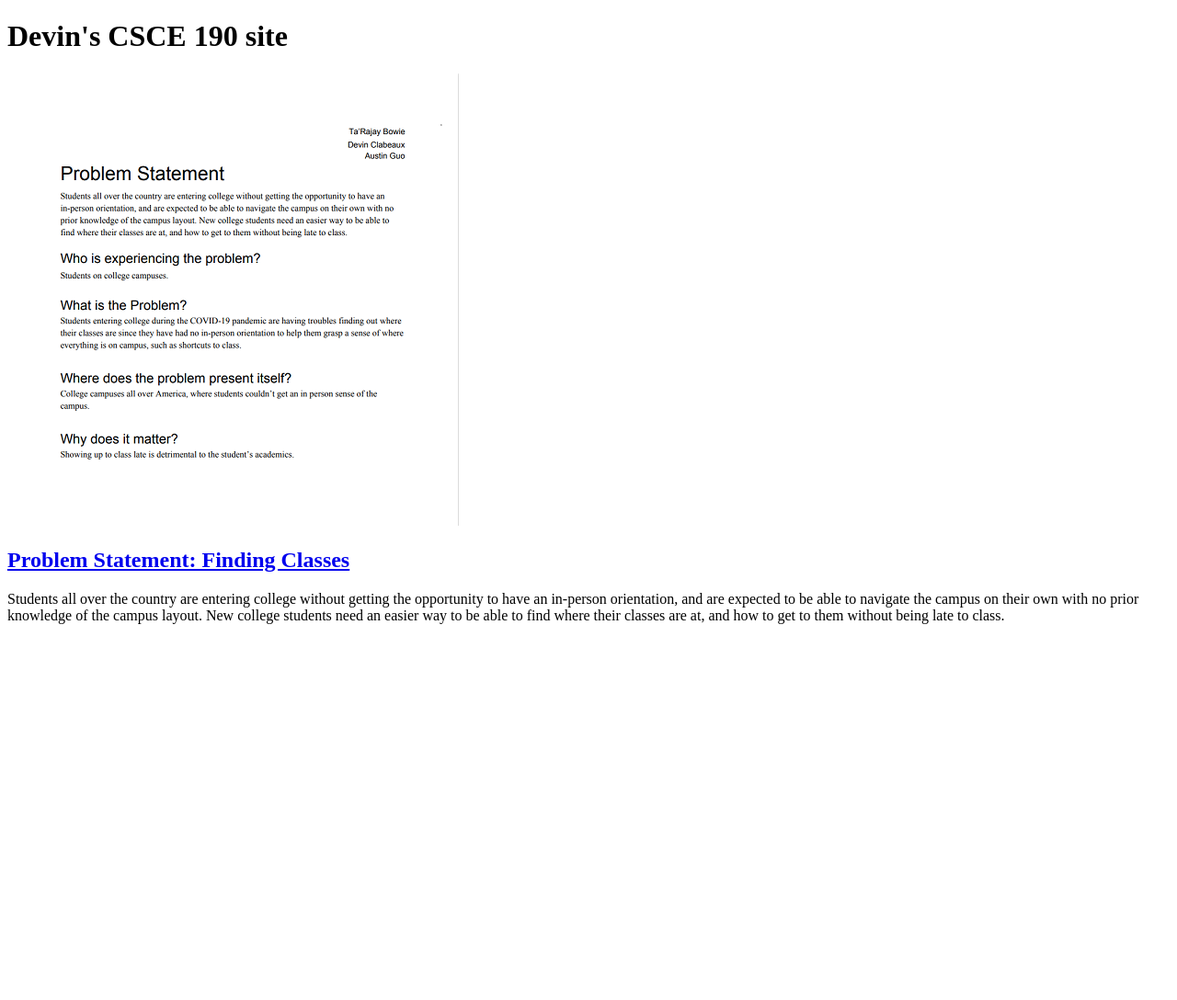
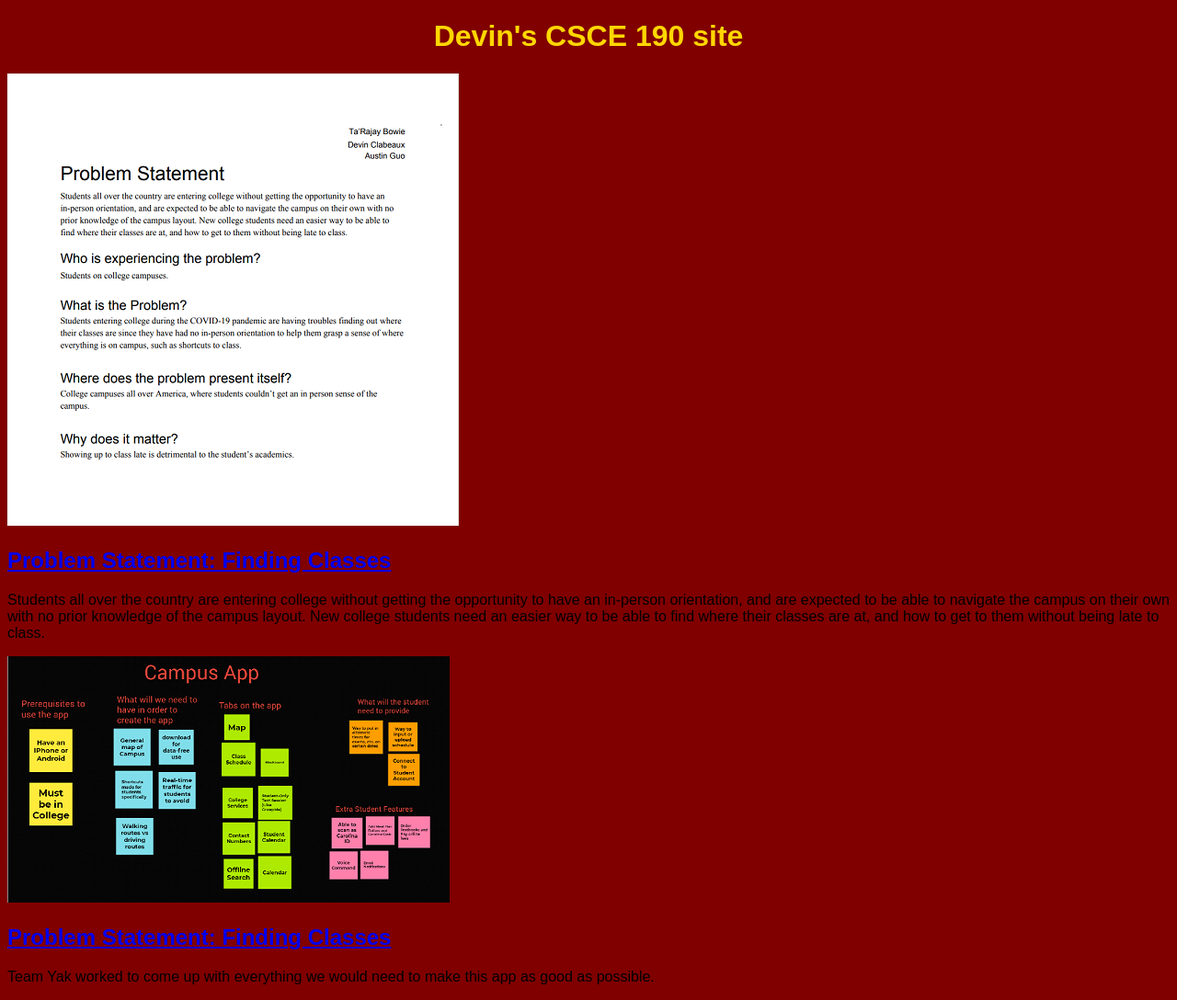
Before and after one commit to dclabeaux/dclabeaux.github.io, a plain HTML site: page index.html in a window 1280 px wide. Shown: the whole page at 92% size. Before the commit the page ends 800 px from the top, so only its background shows below. Drawn offline with Linux system fonts and the light colour scheme.

Commit message:
Add files via upload

```diff
--- a/index.html
+++ b/index.html
@@ -2,6 +2,7 @@
 <html>
     <head>
         <title>Devin's CSCE 190 Site</title>
+        <link rel="stylesheet" href="styles.css">
     </head>
     <body>
         <h1>Devin's CSCE 190 site</h1>
@@ -15,5 +16,15 @@
                 </p>
             </section>
         </section>
+
+        <section class="assignment">
+            <a href="Files/affinity-diagram.pdf"><img src="Images/affinity-diagram.png"></a>
+            <section class="ass-details">
+                <a href="Files/affinity-diagram.pdf"><h2>Problem Statement: Finding Classes</h2></a>
+                <p>
+                    Team Yak worked to come up with everything we would need to make this app as good as possible.
+                </p>
+            </section>
+        </section>
     </body>
 </html>
--- /dev/null
+++ b/styles.css
@@ -0,0 +1,9 @@
+body{
+    background: maroon;
+    font-family: Arial, Helvetica, Sans-serif;
+}
+
+h1{
+    color: gold;
+    text-align:center;
+}
```
Also changed, not shown: Images/affinity-diagram.png (added), 1 other file.
